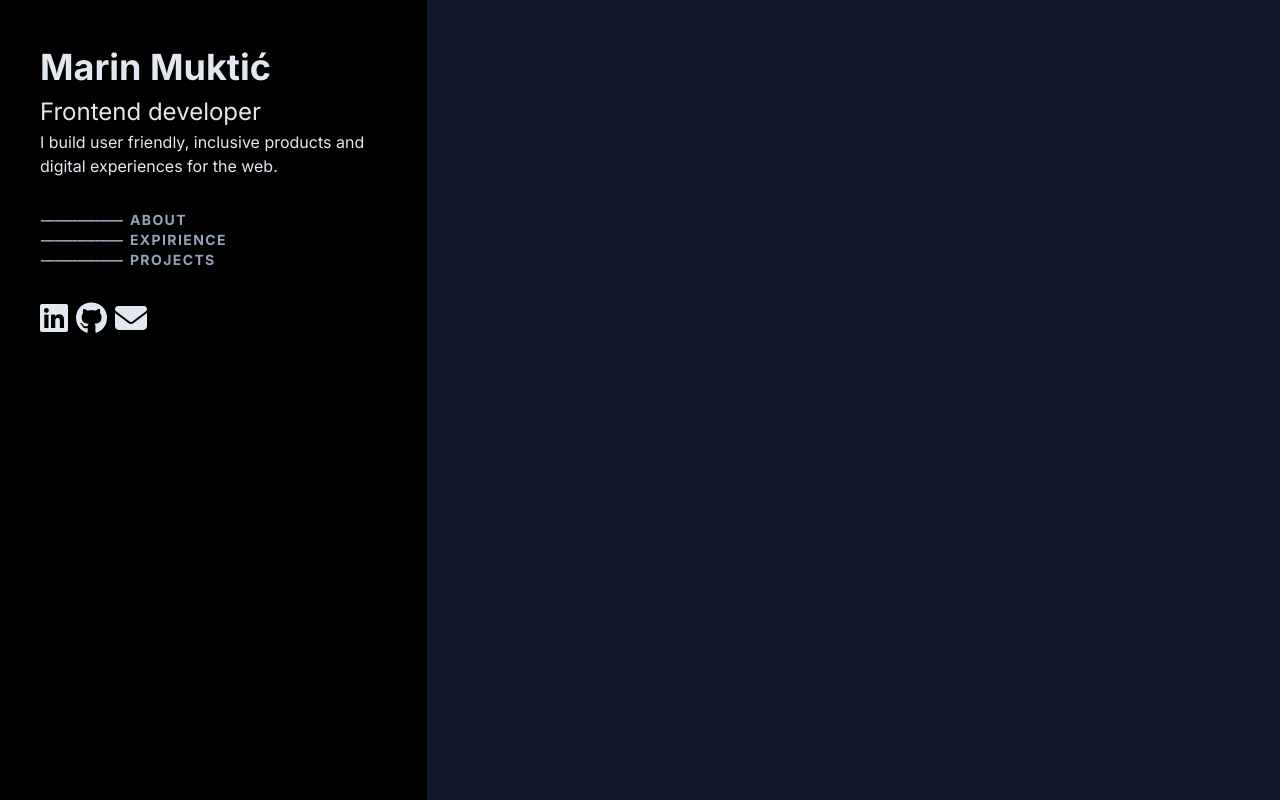
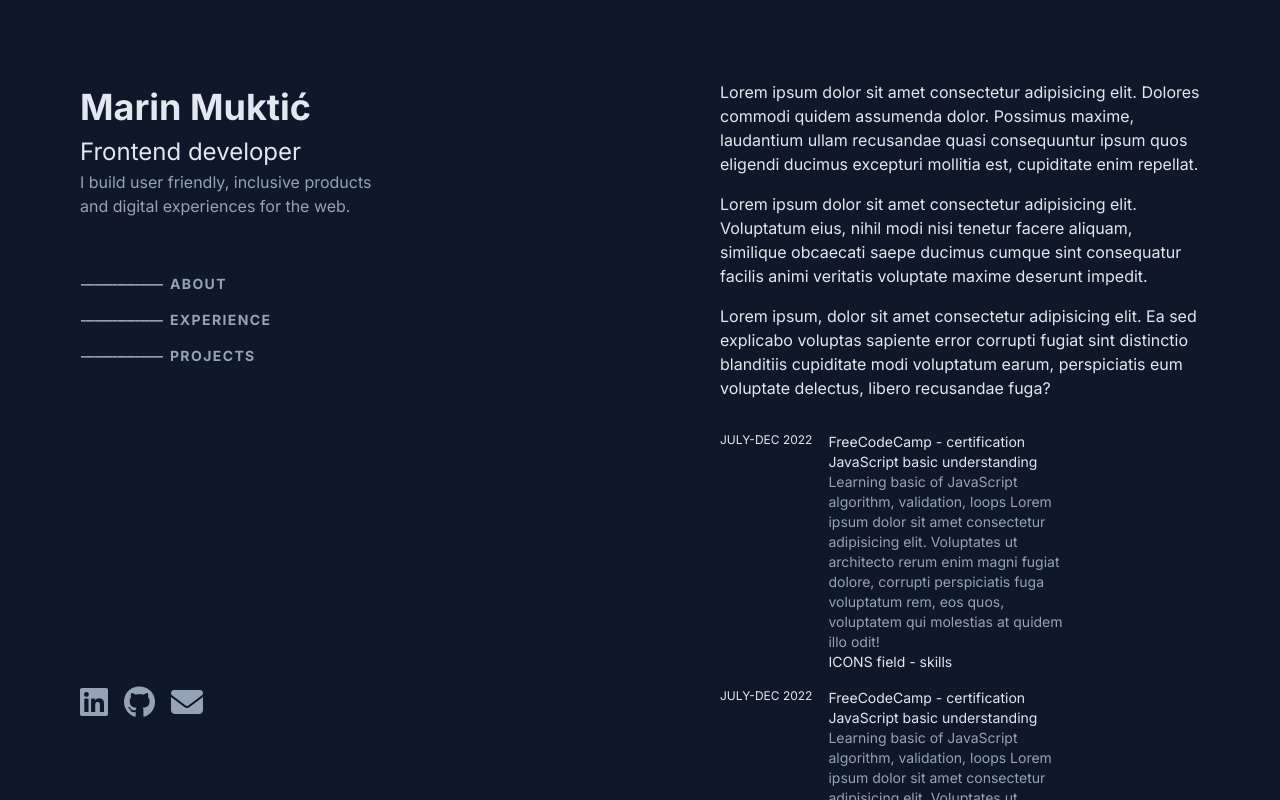
Before and after one commit to Marin303/portfolio_react, a React (Create React App) app: page / in a window 1280 px wide. Built offline with nearby package versions, Linux system fonts and the light colour scheme.

Commit message:
experience page, sticky header

```diff
--- a/src/App.css
+++ b/src/App.css
@@ -17,7 +17,7 @@ body
 }
 
 .contactIcons i:only-child{
-  @apply hover:text-slate-400
+  @apply hover:text-slate-200
 }
 
 .menu button{
--- a/src/App.jsx
+++ b/src/App.jsx
@@ -1,10 +1,12 @@
 import "./App.css";
 import Header from "./Pages/Header";
+import Main from "./Pages/Main";
 
 function App() {
   return (
-    <div className="bg-slate-900 h-screen">
+    <div className="bg-slate-900 flex overflow-y-auto">
       <Header />
+      <Main/>
     </div>
   );
 }
--- /dev/null
+++ b/src/Pages/Experience.jsx
@@ -0,0 +1,61 @@
+import React from "react";
+
+const Experience = () => {
+  return (
+    <div className="text-sm">
+      <section className="flex gap-4 mt-4">
+        <p className="text-xs">JULY-DEC 2022</p>
+        <div className="w-1/2">
+          <p>FreeCodeCamp - certification</p>
+          <p>JavaScript basic understanding</p>
+          <p className="text-slate-400">
+            Learning basic of JavaScript algorithm, validation, loops
+
+            Lorem
+            ipsum dolor sit amet consectetur adipisicing elit. Voluptates ut
+            architecto rerum enim magni fugiat dolore, corrupti perspiciatis
+            fuga voluptatum rem, eos quos, voluptatem qui molestias at quidem
+            illo odit!
+          </p>
+          <p>ICONS field - skills</p>
+        </div>
+      </section>
+      <section className="flex gap-4 mt-4">
+        <p className="text-xs">JULY-DEC 2022</p>
+        <div className="w-1/2">
+          <p>FreeCodeCamp - certification</p>
+          <p>JavaScript basic understanding</p>
+          <p className="text-slate-400">
+            Learning basic of JavaScript algorithm, validation, loops
+
+            Lorem
+            ipsum dolor sit amet consectetur adipisicing elit. Voluptates ut
+            architecto rerum enim magni fugiat dolore, corrupti perspiciatis
+            fuga voluptatum rem, eos quos, voluptatem qui molestias at quidem
+            illo odit!
+          </p>
+          <p>ICONS field - skills</p>
+        </div>
+      </section>
+      <section className="flex gap-4 mt-4">
+        <p className="text-xs">JULY-DEC 2022</p>
+        <div className="w-1/2">
+          <p>FreeCodeCamp - certification</p>
+          <p>JavaScript basic understanding</p>
+          <p className="text-slate-400">
+            Learning basic of JavaScript algorithm, validation, loops
+
+            Lorem
+            ipsum dolor sit amet consectetur adipisicing elit. Voluptates ut
+            architecto rerum enim magni fugiat dolore, corrupti perspiciatis
+            fuga voluptatum rem, eos quos, voluptatem qui molestias at quidem
+            illo odit!
+          </p>
+          <p>ICONS field - skills</p>
+        </div>
+      </section>
+    </div>
+  );
+};
+
+export default Experience;
--- a/src/Pages/Header.jsx
+++ b/src/Pages/Header.jsx
@@ -8,7 +8,6 @@ const Header = () => {
       <div
         onMouseEnter={() => setHovered(true)}
         onMouseLeave={() => setHovered(false)}
-        className="flex items-center"
       >
         <span style={{ letterSpacing: "-2px" }} className="pr-2">
           {
@@ -23,27 +22,27 @@ const Header = () => {
     );
   };
   return (
-    <div className="p-10 bg-black h-screen w-1/3">
+    <div className="p-20 h-screen w-1/2 flex flex-col sticky top-0">
       <section>
         <h1 className="font-bold">Marin Muktić</h1>
         <h2>Frontend developer</h2>
-        <h4>
+        <h4 className="w-2/3 text-slate-400">
           I build user friendly, inclusive products and digital experiences for
           the web.
         </h4>
       </section>
-      <section className="mt-8 flex flex-col items-start text-slate-400 font-bold text-sm menu">
+      <section className="mt-14 gap-4 flex flex-col items-start text-slate-400 font-bold text-sm menu flex-grow">
         <button>
           <Line><a href="#about">ABOUT</a></Line>
         </button>
         <button>
-          <Line><a href="#expirience">EXPIRIENCE</a></Line>
+          <Line><a href="#experience">EXPERIENCE</a></Line>
         </button>
         <button>
           <Line><a href="#projects">PROJECTS</a></Line>
         </button>
       </section>
-      <section className="mt-8 flex gap-2 contactIcons">
+      <section className="mt-8 flex gap-4 contactIcons text-slate-400">
         <a href="https://www.linkedin.com/in/marin-muktic/">
           <i className="fa fa-linkedin-square fa-2x" aria-hidden="true"></i>
         </a>
--- /dev/null
+++ b/src/Pages/Main.jsx
@@ -0,0 +1,32 @@
+import React from "react";
+import Experience from "./Experience";
+
+const Main = () => {
+  return (
+    <div className="w-1/2">
+      <section className="text-left flex flex-col h-screen gap-4 p-20">
+        <p>
+          Lorem ipsum dolor sit amet consectetur adipisicing elit. Dolores
+          commodi quidem assumenda dolor. Possimus maxime, laudantium ullam
+          recusandae quasi consequuntur ipsum quos eligendi ducimus excepturi
+          mollitia est, cupiditate enim repellat.
+        </p>
+        <p>
+          Lorem ipsum dolor sit amet consectetur adipisicing elit. Voluptatum
+          eius, nihil modi nisi tenetur facere aliquam, similique obcaecati
+          saepe ducimus cumque sint consequatur facilis animi veritatis
+          voluptate maxime deserunt impedit.
+        </p>
+        <p>
+          Lorem ipsum, dolor sit amet consectetur adipisicing elit. Ea sed
+          explicabo voluptas sapiente error corrupti fugiat sint distinctio
+          blanditiis cupiditate modi voluptatum earum, perspiciatis eum
+          voluptate delectus, libero recusandae fuga?
+        </p>
+        <Experience />
+      </section>
+    </div>
+  );
+};
+
+export default Main;
```
